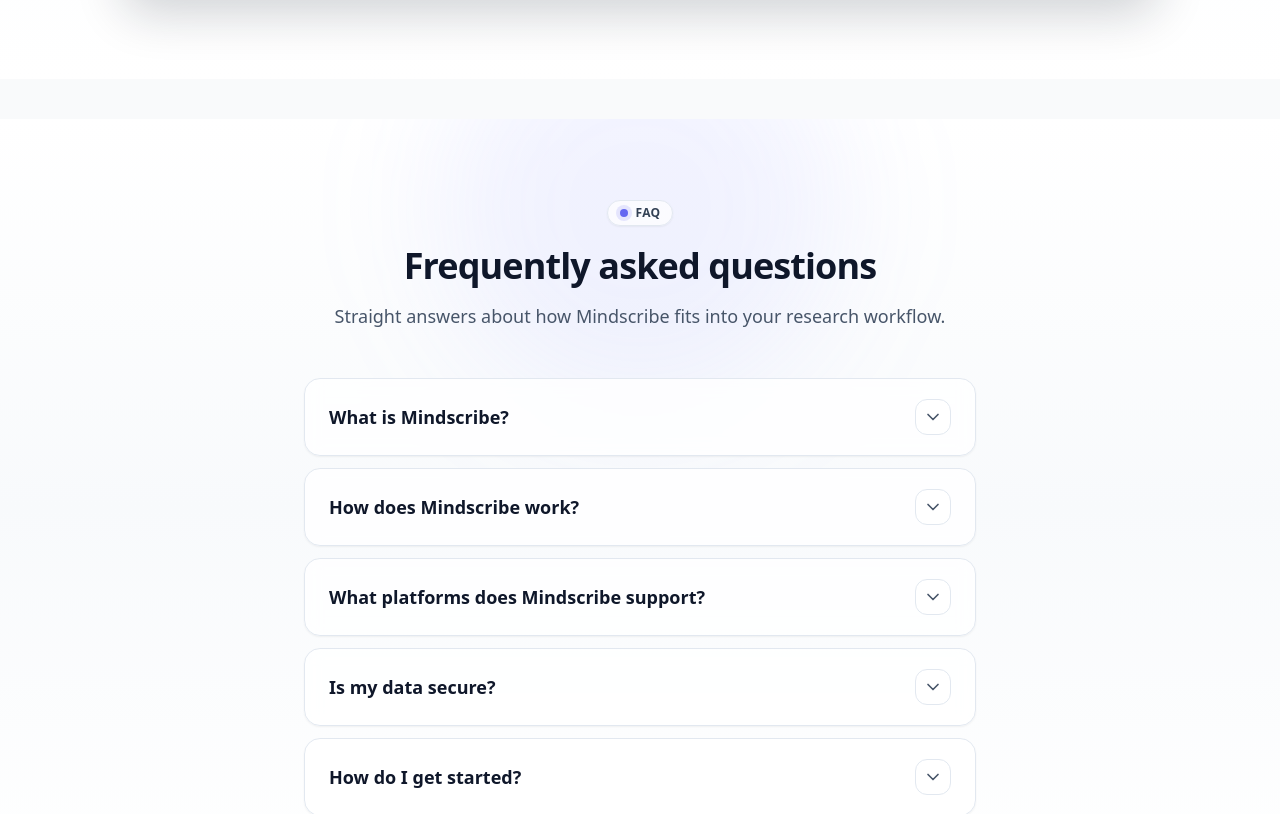
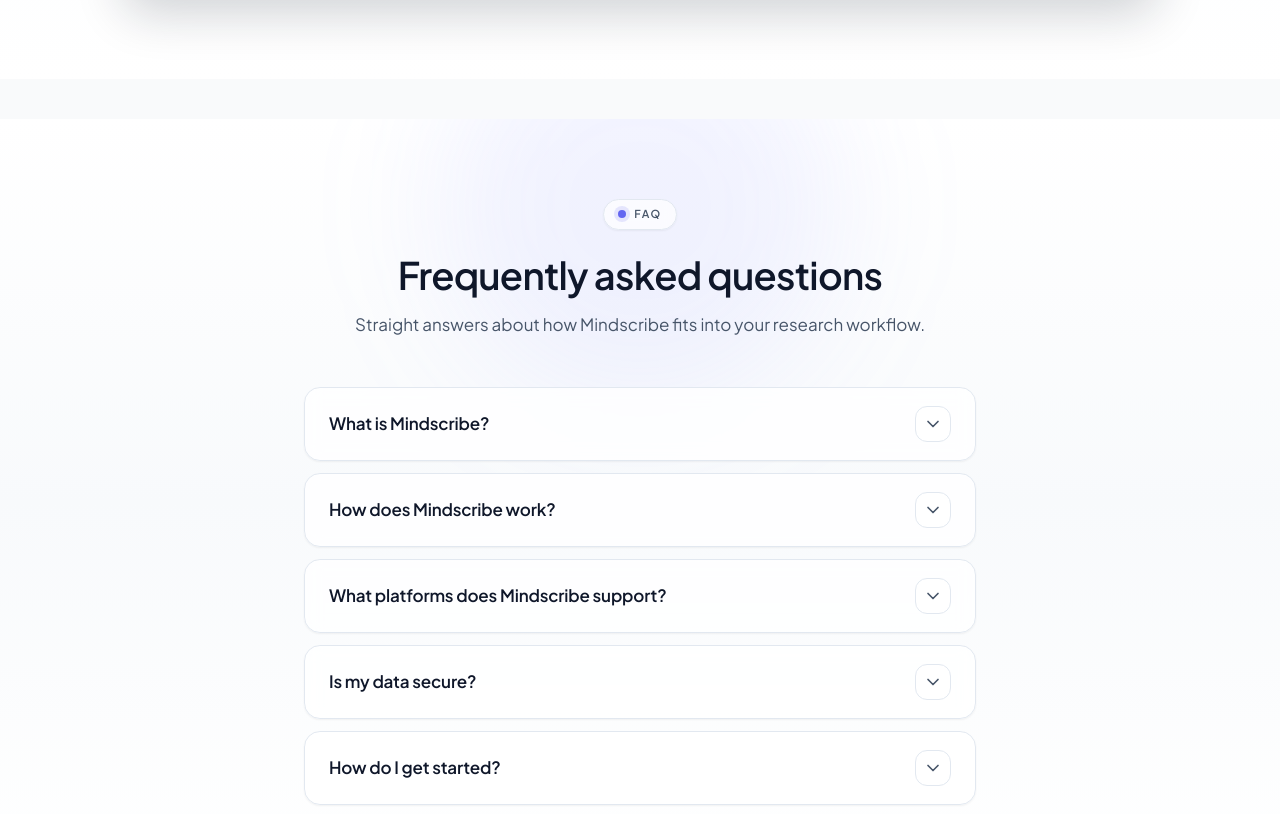
Before and after one commit to Akash4590/Ai-research-Assistant, a React (Vite) app: page / in a window 1280 px wide. Shown: the part 8917-9731 px from the top of the page. Built offline with nearby package versions, Linux system fonts and the light colour scheme.

Commit message:
improve faq section

```diff
--- a/src/Component/Landing/Faq.jsx
+++ b/src/Component/Landing/Faq.jsx
@@ -39,21 +39,21 @@
   ];
 
   return (
-    <section className="relative overflow-hidden bg-gradient-to-b from-white via-slate-50 to-white py-20">
+    <section className="faq-section-font relative overflow-hidden bg-gradient-to-b from-white via-slate-50 to-white py-20 antialiased">
       <div className="pointer-events-none absolute inset-0">
         <div className="absolute -top-28 left-1/2 h-[400px] w-[400px] -translate-x-1/2 rounded-full bg-indigo-400/10 blur-3xl" />
       </div>
 
       <div className="relative mx-auto max-w-3xl px-6 md:px-10 lg:px-12">
         <div className="text-center">
-          <div className="inline-flex items-center gap-2 rounded-full border border-slate-200 bg-white/70 px-3 py-1 text-xs font-semibold tracking-wide text-slate-700 shadow-sm backdrop-blur">
+          <div className="inline-flex items-center gap-2 rounded-full border border-slate-200 bg-white/70 px-3.5 py-1.5 text-[11px] font-semibold uppercase tracking-[0.14em] text-slate-600 shadow-sm backdrop-blur">
             <span className="h-2 w-2 rounded-full bg-indigo-500 shadow-[0_0_0_4px_rgba(99,102,241,0.15)]" />
             FAQ
           </div>
-          <h2 className="mt-5 text-3xl font-semibold tracking-tight text-slate-900 md:text-4xl">
+          <h2 className="mt-6 text-balance text-3xl font-semibold leading-[1.12] tracking-[-0.02em] text-slate-900 md:text-[2.375rem] md:leading-[1.1]">
             Frequently asked questions
           </h2>
-          <p className="mt-4 text-base leading-relaxed text-slate-600 md:text-lg">
+          <p className="mx-auto mt-4 max-w-xl text-pretty text-base leading-relaxed text-slate-600 md:text-[1.0625rem] md:leading-[1.6]">
             Straight answers about how Mindscribe fits into your research workflow.
           </p>
         </div>
@@ -69,14 +69,14 @@
                 key={buttonId}
                 className="overflow-hidden rounded-2xl border border-slate-200 bg-white/80 shadow-sm backdrop-blur transition hover:border-slate-300"
               >
-                <h3 className="text-base font-semibold md:text-lg">
+                <h3 className="text-[0.9375rem] font-semibold leading-snug tracking-[-0.01em] md:text-[1.0625rem]">
                   <button
                     type="button"
                     id={buttonId}
                     aria-expanded={isOpen}
                     aria-controls={panelId}
                     onClick={() => toggleAnswer(index)}
-                    className="flex w-full items-center justify-between gap-4 px-5 py-4 text-left text-slate-900 transition hover:bg-slate-50/80 focus:outline-none focus-visible:ring-2 focus-visible:ring-indigo-500/30 md:px-6 md:py-5"
+                    className="flex w-full items-center justify-between gap-4 px-5 py-4 text-left text-slate-900 transition hover:bg-slate-50/80 focus:outline-none focus-visible:ring-2 focus-visible:ring-indigo-500/30 md:px-6 md:py-[1.125rem]"
                   >
                     <span className="pr-2">{faq.question}</span>
                     <span
@@ -101,7 +101,7 @@
                         aria-labelledby={buttonId}
                         className="border-t border-slate-100"
                       >
-                        <p className="px-5 pb-5 pt-0 text-sm leading-relaxed text-slate-600 md:px-6 md:pb-6 md:text-[15px]">
+                        <p className="px-5 pb-5 pt-1 text-[0.9375rem] font-normal leading-[1.65] text-slate-600 md:px-6 md:pb-6 md:text-base md:leading-[1.7]">
                           {faq.answer}
                         </p>
                       </div>
@@ -116,7 +116,7 @@
                         transition={{ duration: 0.28, ease: [0.22, 1, 0.36, 1] }}
                         className="overflow-hidden border-t border-slate-100"
                       >
-                        <p className="px-5 pb-5 pt-0 text-sm leading-relaxed text-slate-600 md:px-6 md:pb-6 md:text-[15px]">
+                        <p className="px-5 pb-5 pt-1 text-[0.9375rem] font-normal leading-[1.65] text-slate-600 md:px-6 md:pb-6 md:text-base md:leading-[1.7]">
                           {faq.answer}
                         </p>
                       </motion.div>
--- a/src/index.css
+++ b/src/index.css
@@ -1,8 +1,13 @@
-
 @import url('https://fonts.googleapis.com/css2?family=Roboto:ital,wght@0,100..900;1,100..900&display=swap');
+@import url('https://fonts.googleapis.com/css2?family=Plus+Jakarta+Sans:ital,wght@0,200..800;1,200..800&display=swap');
 
   body{
     font-family: "Roboto", sans-serif;
+  }
+
+  /* FAQ: distinct geometric sans for clearer hierarchy and legibility */
+  .faq-section-font {
+    font-family: "Plus Jakarta Sans", "Roboto", system-ui, sans-serif;
   }
   .active-nav::after {
     content: '';
```
